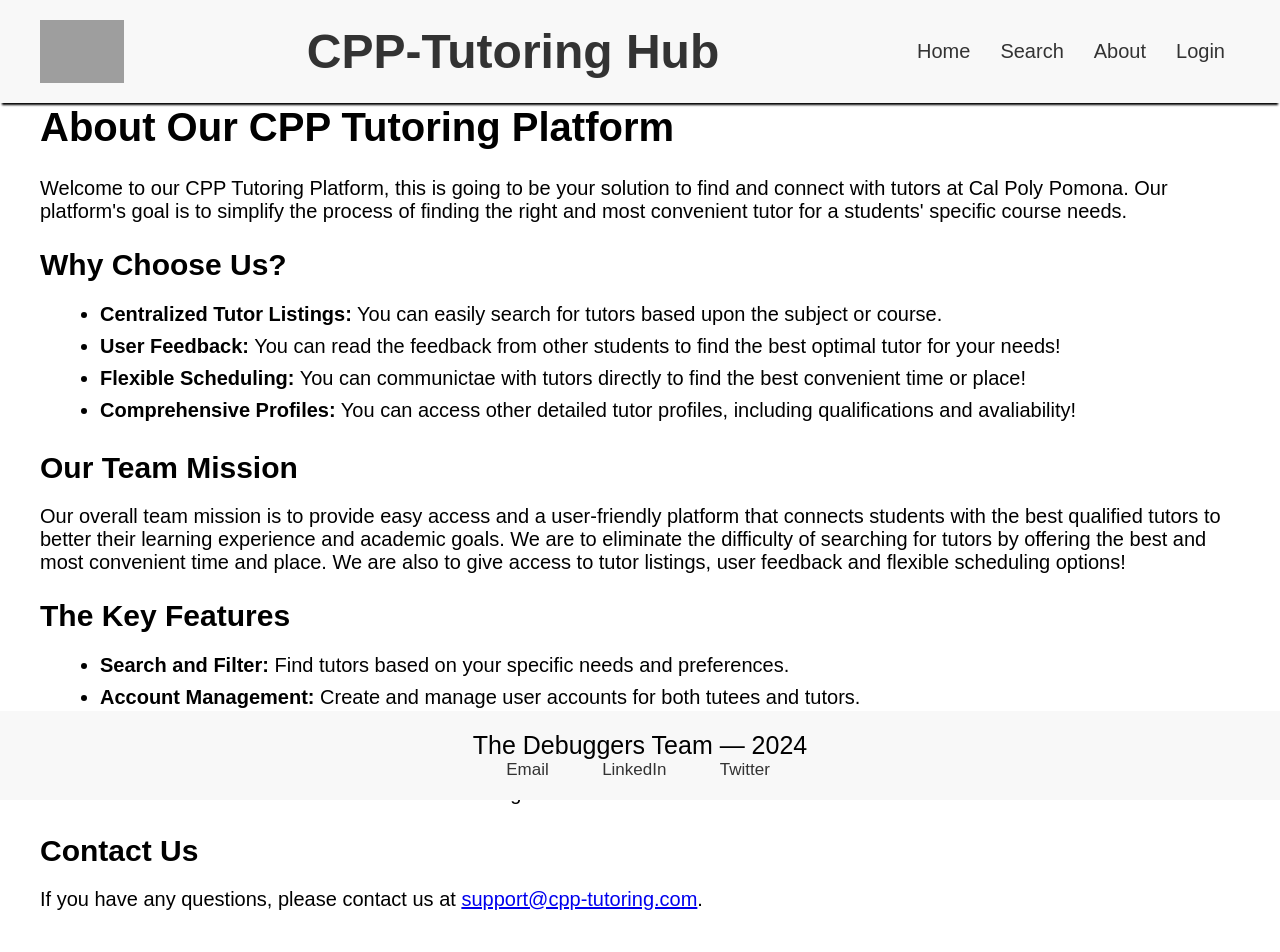
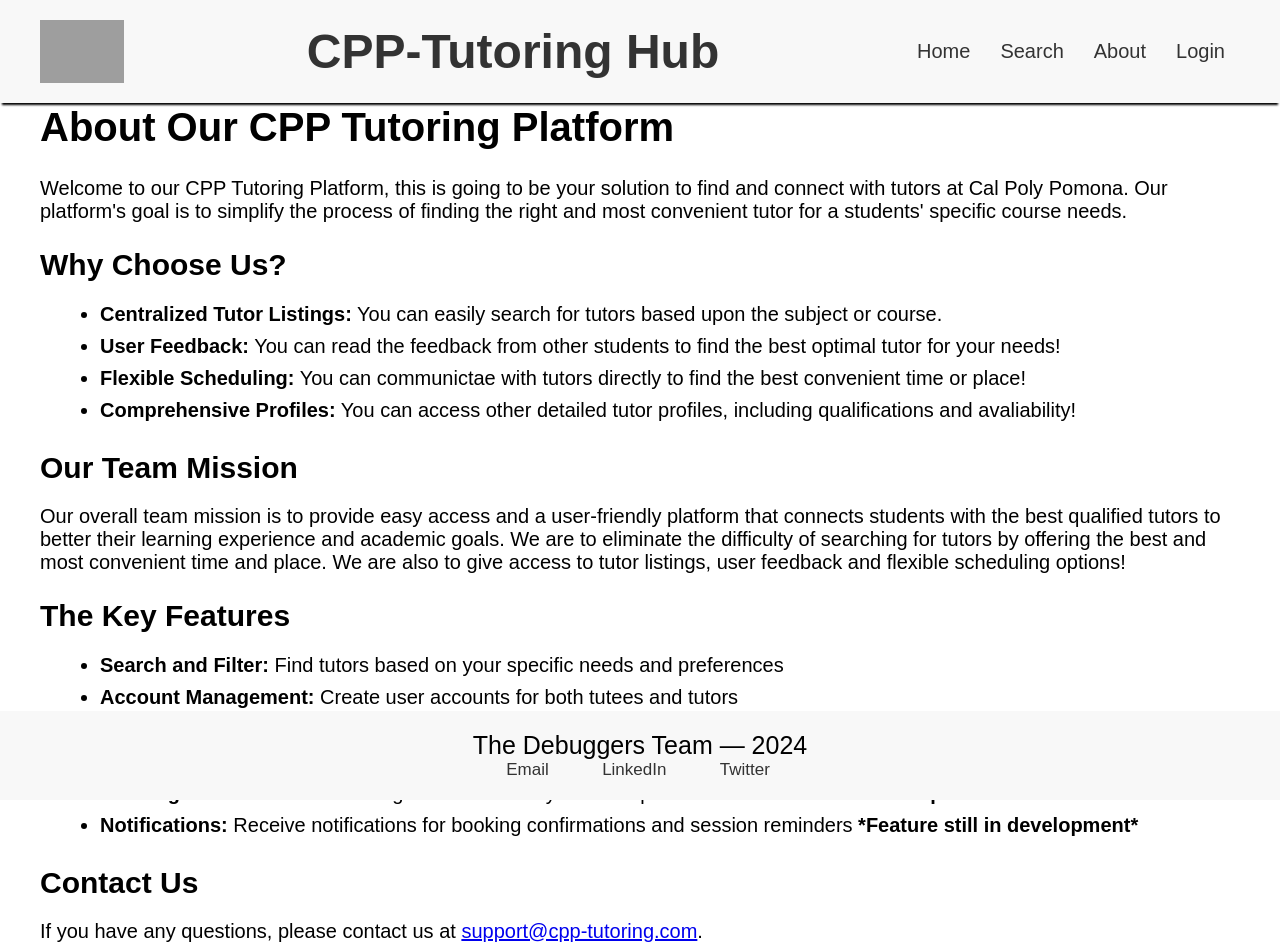
Before and after one commit to Debuggers-CS4800/CPP-Tutoring-Platform, a React (Create React App) app: page /about in a window 1280 px wide. Shown: the top 952 px of the page. Built offline with nearby package versions, Linux system fonts and the light colour scheme; grey boxes are pictures that could not be loaded.

Commit message:
edited key features content and added routing from footer to About Page

```diff
--- a/src/pages/About.js
+++ b/src/pages/About.js
@@ -38,11 +38,12 @@ function About() {
         <h2>The Key Features</h2>
 
         <ul>
-          <li><strong>Search and Filter:</strong> Find tutors based on your specific needs and preferences.</li>
-          <li><strong>Account Management:</strong> Create and manage user accounts for both tutees and tutors.</li>
-          <li><strong>Messaging System:</strong> ?Communicate directly with tutors through our built-in messaging system?</li>
-          <li><strong>Booking Sessions:</strong> Book tutoring sessions directly from the platform.</li>
-          <li><strong>Notifications:</strong> Receive notifications for booking confirmations and session reminders.</li>
+          <li><strong>Search and Filter:</strong> Find tutors based on your specific needs and preferences </li>
+          <li><strong>Account Management:</strong> Create user accounts for both tutees and tutors </li>
+          <li><strong>Account Management:</strong>Manage user accounts for both tutees and tutors <strong>*Feature still in development*</strong> </li>
+          <li><strong>Messaging System:</strong> Communicate directly with tutors through our built-in messaging system <strong>*Feature still in development*</strong></li>
+          <li><strong>Booking Sessions:</strong> Book tutoring sessions directly from the platform <strong>*Feature still in development*</strong></li>
+          <li><strong>Notifications:</strong> Receive notifications for booking confirmations and session reminders <strong>*Feature still in development*</strong></li>
         </ul>
 
         <h2>Contact Us</h2>
--- a/src/pages/components/Footer.js
+++ b/src/pages/components/Footer.js
@@ -1,4 +1,5 @@
 import React from 'react';
+import About from '../About';
 import './Footer.css';
 
 function Footer() {
@@ -7,9 +8,9 @@ function Footer() {
       <div className="footer-content">
         <p>The Debuggers Team &mdash; 2024</p>
         <div className="social-links">
-          <a href="#">Email</a>
-          <a href="#">LinkedIn</a>
-          <a href="#">Twitter</a>
+          <a href="/About">Email</a>
+          <a href="/About">LinkedIn</a>
+          <a href="/About">Twitter</a>
         </div>
       </div>
     </footer>
```
